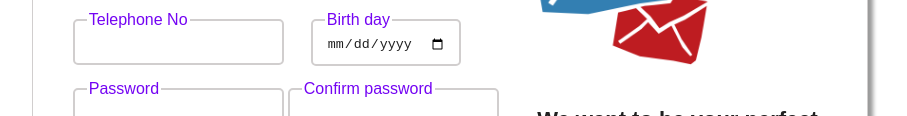
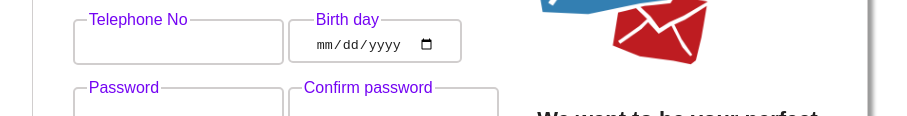
Before and after one commit to MBenedicte/EPICMail, a website: page UI/HTML/signup.html in a window 1280 px wide. Shown: the part 374-490 px from the top of the page, without its empty margins (190-1097 px from the left). Drawn offline with Linux system fonts and the light colour scheme.

Commit message:
Chore: Align input fields in signup page

```diff
--- a/UI/CSS/signup.css
+++ b/UI/CSS/signup.css
@@ -74,7 +74,8 @@ legend{
 
 }
 .bday{
-    margin-left: 25px;
+    padding: 6px 24px;
+
 }
 .passwords fieldset {
     width: 23%;
```
